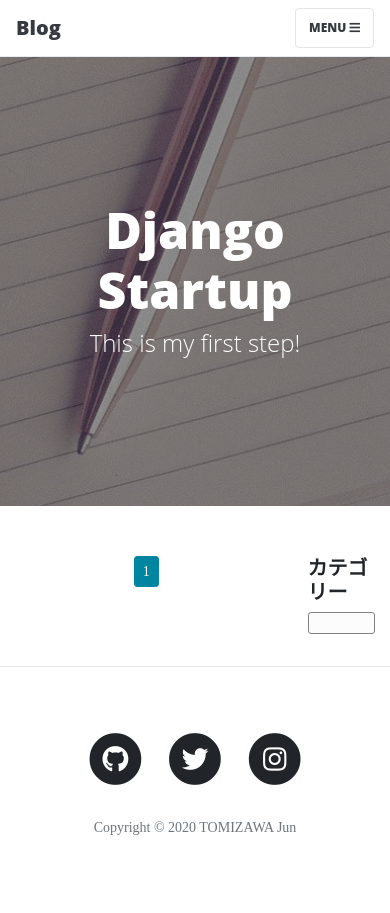
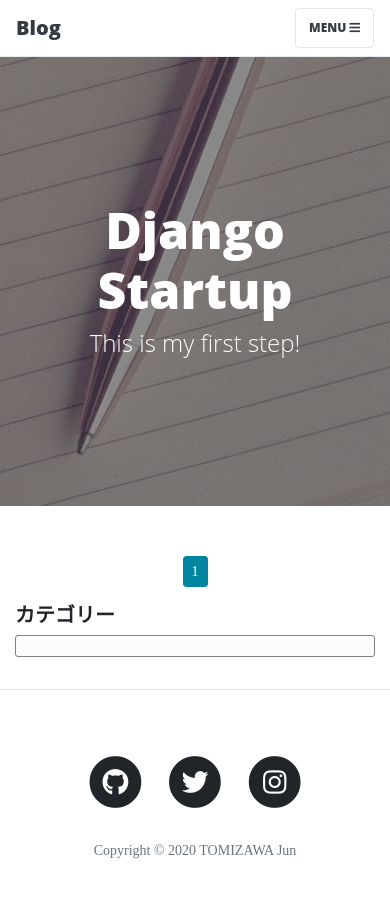
Before and after one commit to tomizawa0214/django-blog, a Django app: page / in a window 390 px wide. Shown: the top 913 px of the page. Before the commit the page ends 835 px from the top, so only its background shows below. Run offline with Django 3.2, Linux system fonts and the light colour scheme; data that the repository does not hold is empty; some libraries are stand-ins or nearby versions.

Commit message:
メインレイアウト変更

```diff
--- a/blog/templates/blog/post_list.html
+++ b/blog/templates/blog/post_list.html
@@ -8,7 +8,7 @@
 {% endblock %}
 
 {% block content %}
-<div class="col-9">
+<div class="col-12 col-md-9">
 	{% for post in post_list %}
 	<div class="post-preview">
 		<a href="{% url 'post_detail' pk=post.pk %}">
@@ -50,7 +50,7 @@
 		{% endif %}
 	</ul>
 </div>
-<div class="col-3">
+<div class="col-12 col-md-3">
 	<h5>カテゴリー</h5>
 	<div class="category">
 		<ul>
```
